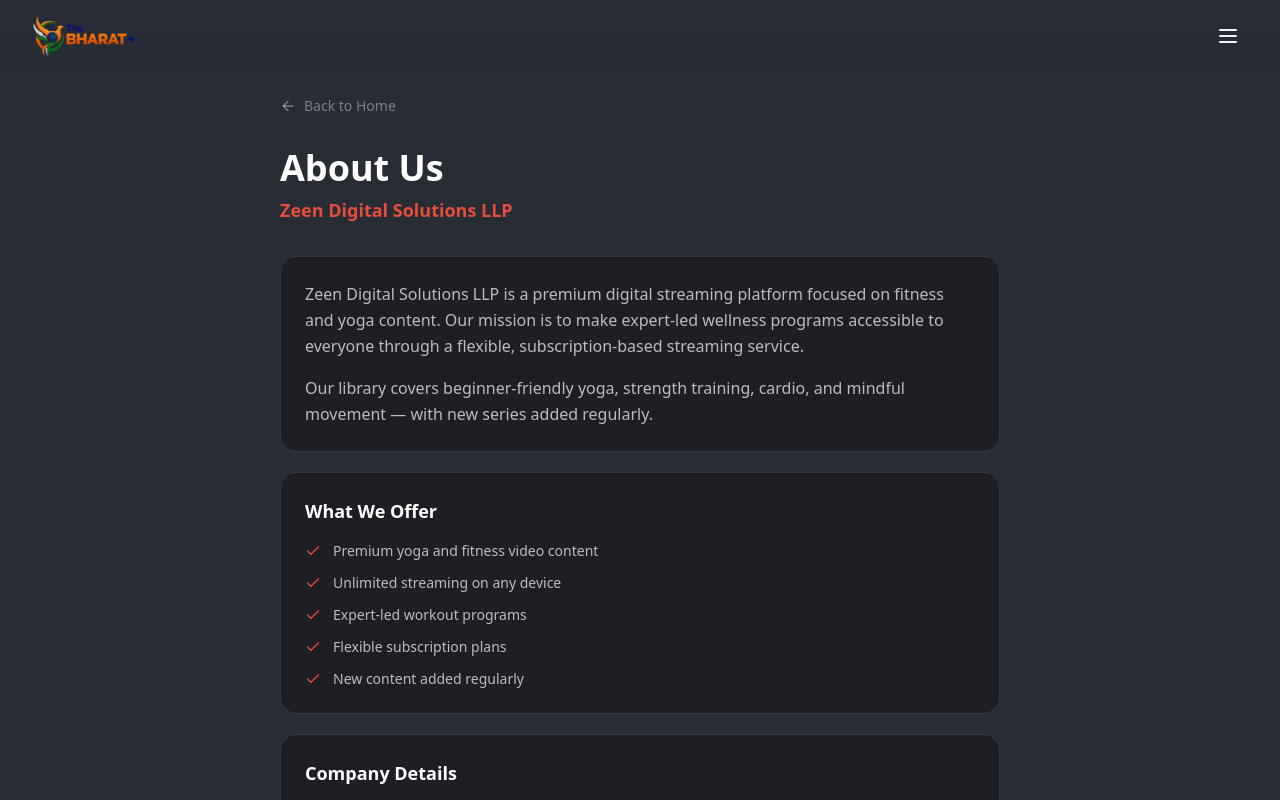
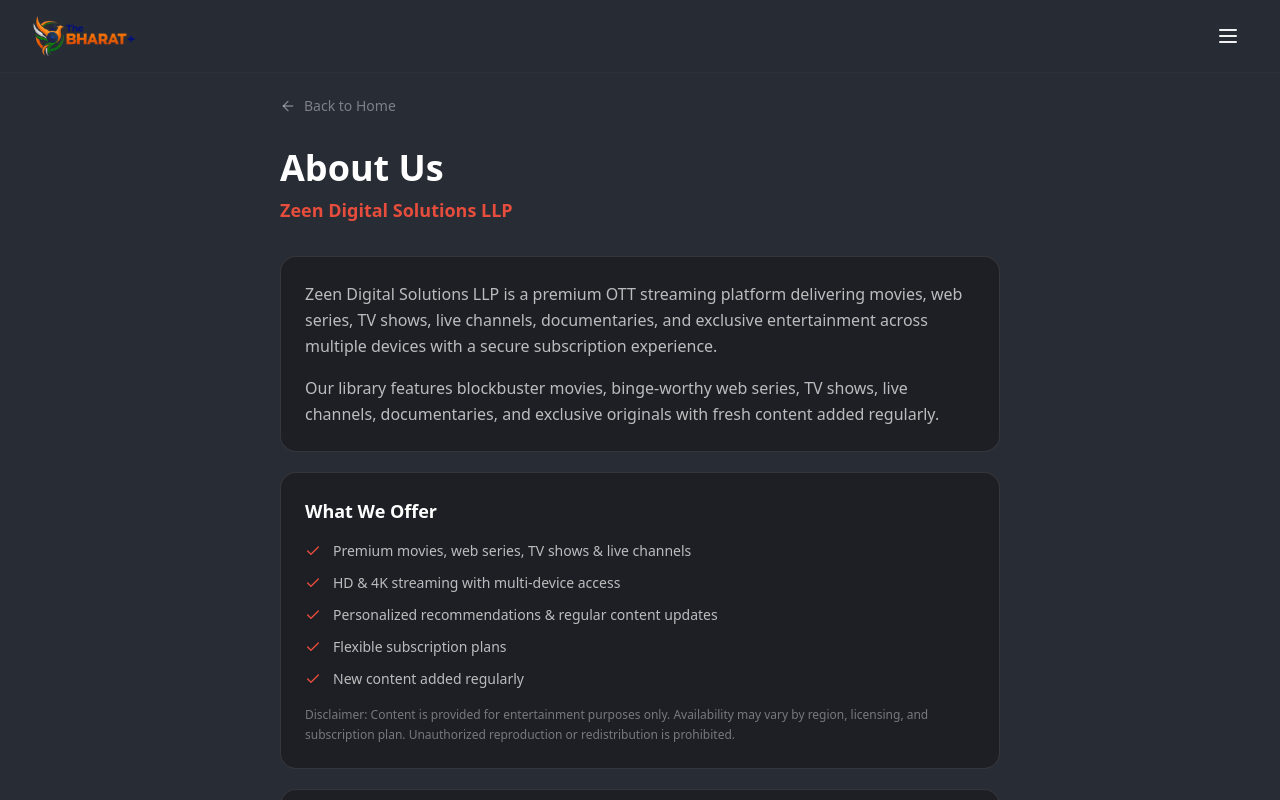
Before and after one commit to akashzeen-art/thebharatpluscom, a React (Vite) app: page /about in a window 1280 px wide. Shown: the top 800 px of the page. Built offline with nearby package versions, Linux system fonts and the light colour scheme; a web font is replaced by a local one.

Commit message:
Update project

```diff
--- a/client/pages/About.tsx
+++ b/client/pages/About.tsx
@@ -27,10 +27,10 @@ export default function About() {
         {/* About */}
         <div className="rounded-2xl border border-white/10 bg-zinc-900/60 p-6 mb-5">
           <p className="text-white/70 leading-relaxed mb-4">
-            Zeen Digital Solutions LLP is a premium digital streaming platform focused on fitness and yoga content. Our mission is to make expert-led wellness programs accessible to everyone through a flexible, subscription-based streaming service.
+            Zeen Digital Solutions LLP is a premium OTT streaming platform delivering movies, web series, TV shows, live channels, documentaries, and exclusive entertainment across multiple devices with a secure subscription experience.
           </p>
           <p className="text-white/70 leading-relaxed">
-            Our library covers beginner-friendly yoga, strength training, cardio, and mindful movement — with new series added regularly.
+            Our library features blockbuster movies, binge-worthy web series, TV shows, live channels, documentaries, and exclusive originals with fresh content added regularly.
           </p>
         </div>
 
@@ -39,9 +39,9 @@ export default function About() {
           <h2 className="text-lg font-black text-white mb-4">What We Offer</h2>
           <ul className="space-y-3">
             {[
-              "Premium yoga and fitness video content",
-              "Unlimited streaming on any device",
-              "Expert-led workout programs",
+              "Premium movies, web series, TV shows & live channels",
+              "HD & 4K streaming with multi-device access",
+              "Personalized recommendations & regular content updates",
               "Flexible subscription plans",
               "New content added regularly",
             ].map((item) => (
@@ -51,6 +51,9 @@ export default function About() {
               </li>
             ))}
           </ul>
+          <p className="text-white/40 text-xs mt-4 leading-relaxed">
+            Disclaimer: Content is provided for entertainment purposes only. Availability may vary by region, licensing, and subscription plan. Unauthorized reproduction or redistribution is prohibited.
+          </p>
         </div>
 
         {/* Company Details */}
--- a/client/pages/Index.tsx
+++ b/client/pages/Index.tsx
@@ -5,7 +5,7 @@ import { AuthModal } from "@/components/AuthModal";
 import { VideoModal } from "@/components/VideoModal";
 import { Footer } from "@/components/Footer";
 import { VIDEOS, getAllCategories, getVideosByCategory } from "@/data/videos";
-import { useNavigate } from "react-router-dom";
+import { useNavigate, useLocation } from "react-router-dom";
 import { Play, Flame, Crosshair, Eye, Skull, Lock, TrendingUp, Star, ChevronLeft, ChevronRight, Shield, Zap } from "lucide-react";
 
 const HERO_IDS = ["1","43","96","67","16","7"];
@@ -198,6 +198,7 @@ function HeroSection({ heroVideos, onWatch, onBrowse }: { heroVideos: typeof VID
 
 export default function Index() {
   const navigate = useNavigate();
+  const location = useLocation();
   const [isAuthenticated, setIsAuthenticated] = useState(false);
   const [categories, setCategories] = useState<string[]>([]);
   const [authModalOpen, setAuthModalOpen] = useState(false);
@@ -207,6 +208,10 @@ export default function Index() {
   useEffect(() => {
     setIsAuthenticated(localStorage.getItem("isAuthenticated") === "true");
     setCategories(getAllCategories());
+    if ((location.state as any)?.openAuth) {
+      setAuthModalOpen(true);
+      window.history.replaceState({}, "");
+    }
   }, []);
 
   useEffect(() => {
--- a/client/pages/Privacy.tsx
+++ b/client/pages/Privacy.tsx
@@ -13,7 +13,7 @@ const sections = [
   { num: "7", title: "Children's Privacy", content: "Our Services are not intended for users under the age of 16. We do not knowingly collect personal data from children. If you believe a child has submitted personal information through our platform, please contact us immediately at reetesh.kumar@zeendigital.com and we will take prompt steps to delete such information from our records.", email: "reetesh.kumar@zeendigital.com" },
   { num: "8", title: "Security and Data Retention", content: "We strive to use commercially acceptable means to protect your data. We retain your Personal Data only as long as necessary for the purposes set out in this policy." },
   { num: "9", title: "Your Rights", content: "You have the right to access, correct, update, or delete the personal information we hold about you. Contact us through the information below." },
-  { num: "10", title: "Disclaimer", content: `The content provided on this platform, including all workout programs, exercise videos, training sessions, and related materials, is intended for general fitness and wellness purposes only. It is not a substitute for professional medical advice, diagnosis, or treatment. Users are advised to consult a qualified healthcare professional before starting any new fitness or exercise program, especially if they have any pre-existing medical conditions, injuries, or health concerns.\n\nBy participating in these workouts and activities, you acknowledge that you do so voluntarily and at your own risk. The platform, trainers, and instructors shall not be held responsible for any injuries, damages, or losses that may occur as a result of using this content. Individual results may vary based on body type, fitness level, consistency, and lifestyle.` },
+  { num: "10", title: "Disclaimer", content: "Content is provided for entertainment purposes only. Availability may vary by region, licensing, and subscription plan. Unauthorized reproduction or redistribution is prohibited." },
   { num: "11", title: "Governing Law and Jurisdiction", content: "These Terms shall be governed and interpreted in accordance with the laws of India. Any disputes arising out of or relating to the use of this website shall be subject to the exclusive jurisdiction of the courts located in Gurgaon, Haryana." },
   { num: "12", title: "Updates to This Policy", content: "We may update our Privacy Policy from time to time. We will notify you of changes by posting the new policy on this page." },
 ];
@@ -37,7 +37,7 @@ export default function Privacy() {
 
         <div className="rounded-2xl border border-indigo-500/20 bg-gradient-to-br from-indigo-950/30 to-zinc-900/60 p-6 mb-5">
           <p className="legal-body">
-            This Privacy Policy describes how Zeen Digital Solutions LLP collects, uses, and shares information about you when you use our services.
+            This Privacy Policy describes how Zeen Digital Solutions LLP (operating Zeen Digital Solutions LLP) collects, uses, and shares information about you when you use our services.
           </p>
         </div>
 
```
